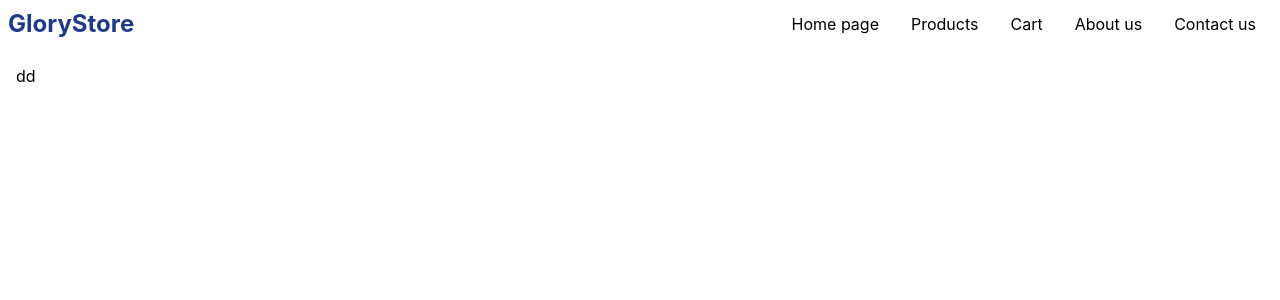
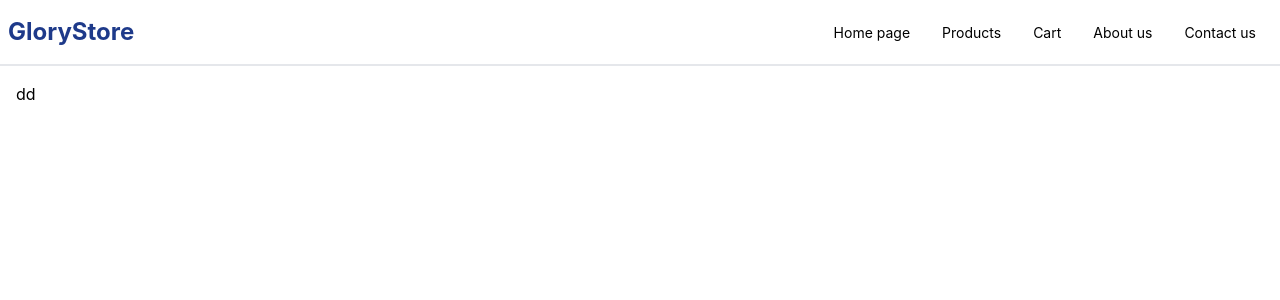
Before and after one commit to krfarshad/gloryshop, a Next.js app: page /products in a window 1280 px wide. Shown: the top 300 px of the page. Built offline with nearby package versions, Linux system fonts and the light colour scheme.

Commit message:
refactore: style header and home page

```diff
--- a/packages/Button/index.tsx
+++ b/packages/Button/index.tsx
@@ -4,14 +4,14 @@ interface buttonProps{
   children ?:string ,
   className ?: string,
   id ?:string,
-  link ?:string
+  href ?:string
 }
 const Button =(props:buttonProps):JSX.Element =>{
-  const {className  , children , id , link} =props;
+  const {className  , children , id , href} =props;
   const buttonClass = className ? className : 'p-2 mx-auto rounded-sm  bg-lime-200';
   const text        = children  ?  children: 'click here' ;
   const buttonId    = id        ? id: '' ;
-  const target      = link      ? link : null ;
+  const target      = href      ? href : null ;
   return (
     <>
       <button className={buttonClass} id={buttonId}>
--- a/src/components/header/Header.tsx
+++ b/src/components/header/Header.tsx
@@ -4,20 +4,20 @@ import Link from "next/link";
 import FlexWrapper from "../layout/FlexWrapper/FlexWrapper";
 const Header:React.FC  = () => {
     return(
-        <Container>
+        <Container className="border-b-2 border-state-600 py-4">
             {/* logo */}
-            <FlexWrapper>
+            <FlexWrapper >
 
             <div className="logo w-1/2 md:w-1/5"><span className="font-bold text-2xl text-blue-900">GloryStore</span></div>
             {/* menu */}
                 <div className="menu w-1/2 md:w-4/5">
 
                         <ul className="text-right">
-                            <li className="inline-block mx-2 my-1"><Link href="/"><a  className="p-2  text-state-600">Home page</a></Link></li>
-                            <li className="inline-block mx-2 my-1"><Link href='/products'><a  className="p-2  text-state-600">Products</a></Link></li>
-                            <li className="inline-block mx-2 my-1"><Link href='/cart'><a  className="p-2  text-state-600">Cart</a></Link></li>
-                            <li className="inline-block mx-2 my-1"><Link href='/about-us'><a  className="p-2  text-state-600">About us</a></Link></li>
-                            <li className="inline-block mx-2 my-1"><Link href='/contact-us'><a  className="p-2  text-state-600">Contact us</a></Link></li>
+                            <li className="inline-block mx-2 my-1"><Link href="/"><a  className="p-2  text-state-600 text-sm">Home page</a></Link></li>
+                            <li className="inline-block mx-2 my-1"><Link href='/products'><a  className="p-2  text-state-600 text-sm">Products</a></Link></li>
+                            <li className="inline-block mx-2 my-1"><Link href='/cart'><a  className="p-2  text-state-600 text-sm">Cart</a></Link></li>
+                            <li className="inline-block mx-2 my-1"><Link href='/about-us'><a  className="p-2  text-state-600 text-sm">About us</a></Link></li>
+                            <li className="inline-block mx-2 my-1"><Link href='/contact-us'><a  className="p-2  text-state-600 text-sm">Contact us</a></Link></li>
                         </ul>
                 </div>
                 </FlexWrapper>
--- a/src/components/layout/Container/Container.tsx
+++ b/src/components/layout/Container/Container.tsx
@@ -1,10 +1,11 @@
 import React, { ReactNode } from 'react';
 type ContainerProps ={
-    children  : ReactNode | null
+    children  : ReactNode | null ,
+    className ?:string
 }
 const Container= (props:ContainerProps) =>{
     return(
-        <div className="container mx-auto px-2 py-2">
+        <div  className={`container mx-auto px-2 py-2 ${props.className}`}>
             {props.children}
         </div>
     )
--- a/src/components/layout/FlexWrapper/FlexWrapper.tsx
+++ b/src/components/layout/FlexWrapper/FlexWrapper.tsx
@@ -1,8 +1,8 @@
 import { ReactNode } from "react";
 
-const FlexWrapper = (props:{children:ReactNode}) =>{
+const FlexWrapper = (props:{children:ReactNode ,className ?: string}) =>{
     return(
-        <div className="flex flex-wrap">
+        <div className={`flex flex-wrap ${props.className}`}>
             {props.children}
         </div>
     )
--- a/src/components/layout/Main/Main.tsx
+++ b/src/components/layout/Main/Main.tsx
@@ -5,7 +5,7 @@ type MainProps ={
 }
 const Main = (props:MainProps) =>{
     return(
-        <div className="Main mx-auto px-2 py-2">
+        <div className="container mx-auto px-2 py-2">
             {props.children}
         </div>
     )
```
